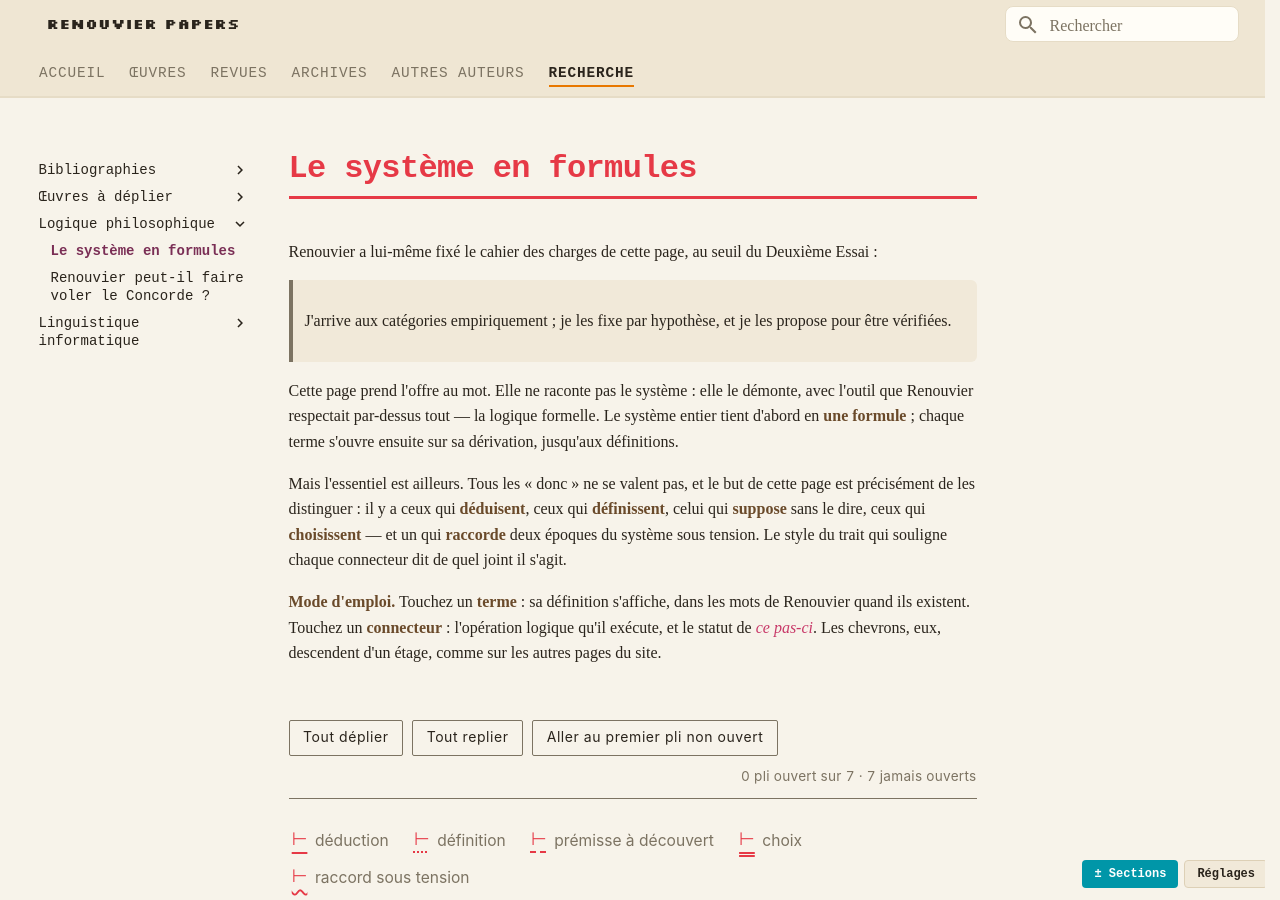
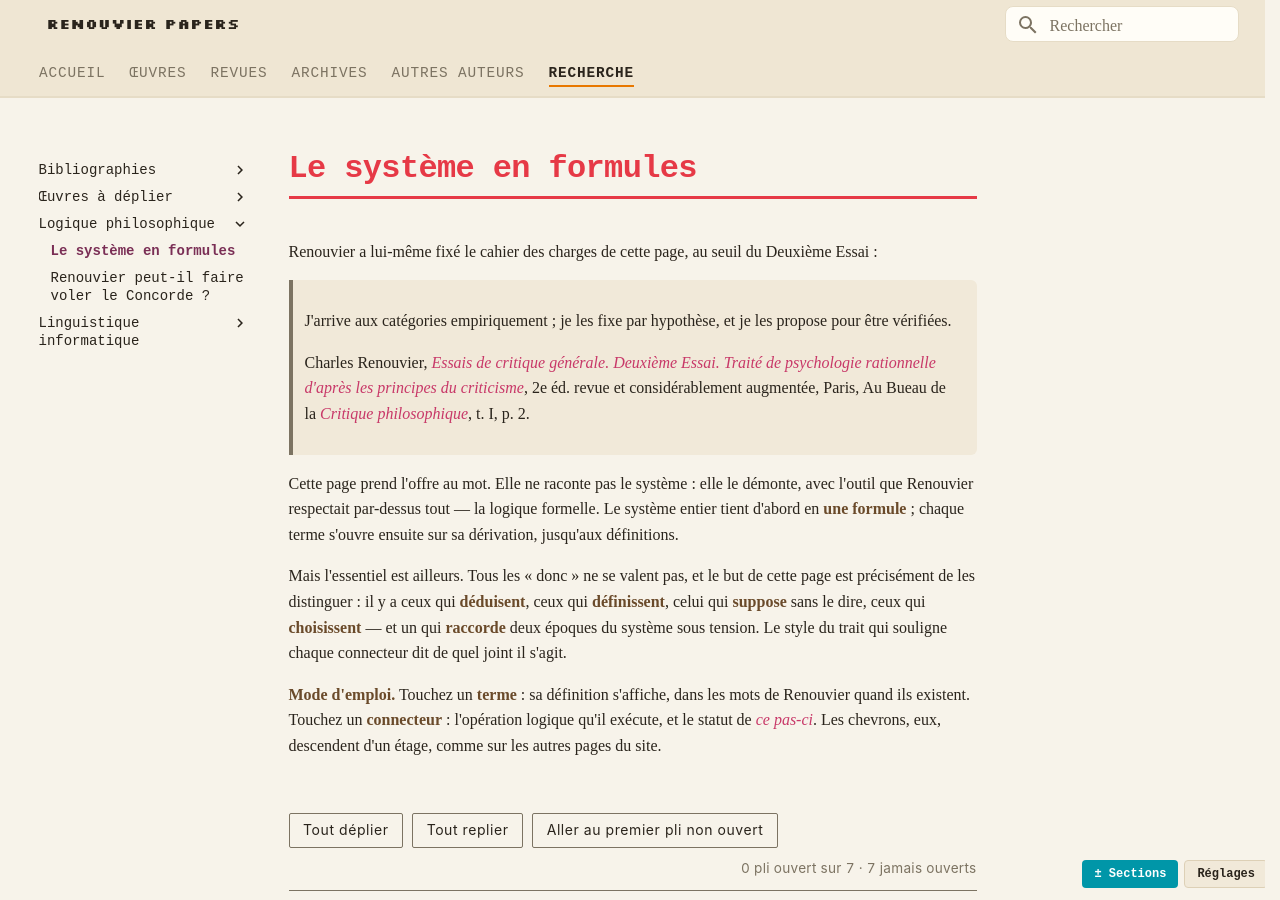
Before and after one commit to renouvier-papers/renouvier-papers.github.io, an MkDocs documentation site: the page built from docs/recherche/logique-philosophique/systeme-en-formules.md, in a window 1280 px wide and 900 px high. Built offline with MkDocs 1.6.1 and Material for MkDocs 9.7.7, drawn with Linux system fonts in a browser that asks for light colours; some web fonts are replaced.

Commit message:
Update systeme-en-formules.md

```diff
--- a/docs/recherche/logique-philosophique/systeme-en-formules.md
+++ b/docs/recherche/logique-philosophique/systeme-en-formules.md
@@ -8,6 +8,8 @@ description: "La charpente logique du néocriticisme, terme à terme et joint à
 Renouvier a lui-même fixé le cahier des charges de cette page, au seuil du Deuxième Essai :
 
 > J'arrive aux catégories empiriquement ; je les fixe par hypothèse, et je les propose pour être vérifiées.
+>
+> Charles Renouvier, *Essais de critique générale. Deuxième Essai. Traité de psychologie rationnelle d'après les principes du criticisme*, 2e éd. revue et considérablement augmentée, Paris, Au Bueau de la *Critique philosophique*, t. I, p. 2.
 
 Cette page prend l'offre au mot. Elle ne raconte pas le système : elle le démonte, avec l'outil que Renouvier respectait par-dessus tout — la logique formelle. Le système entier tient d'abord en **une formule** ; chaque terme s'ouvre ensuite sur sa dérivation, jusqu'aux définitions.
 
```
